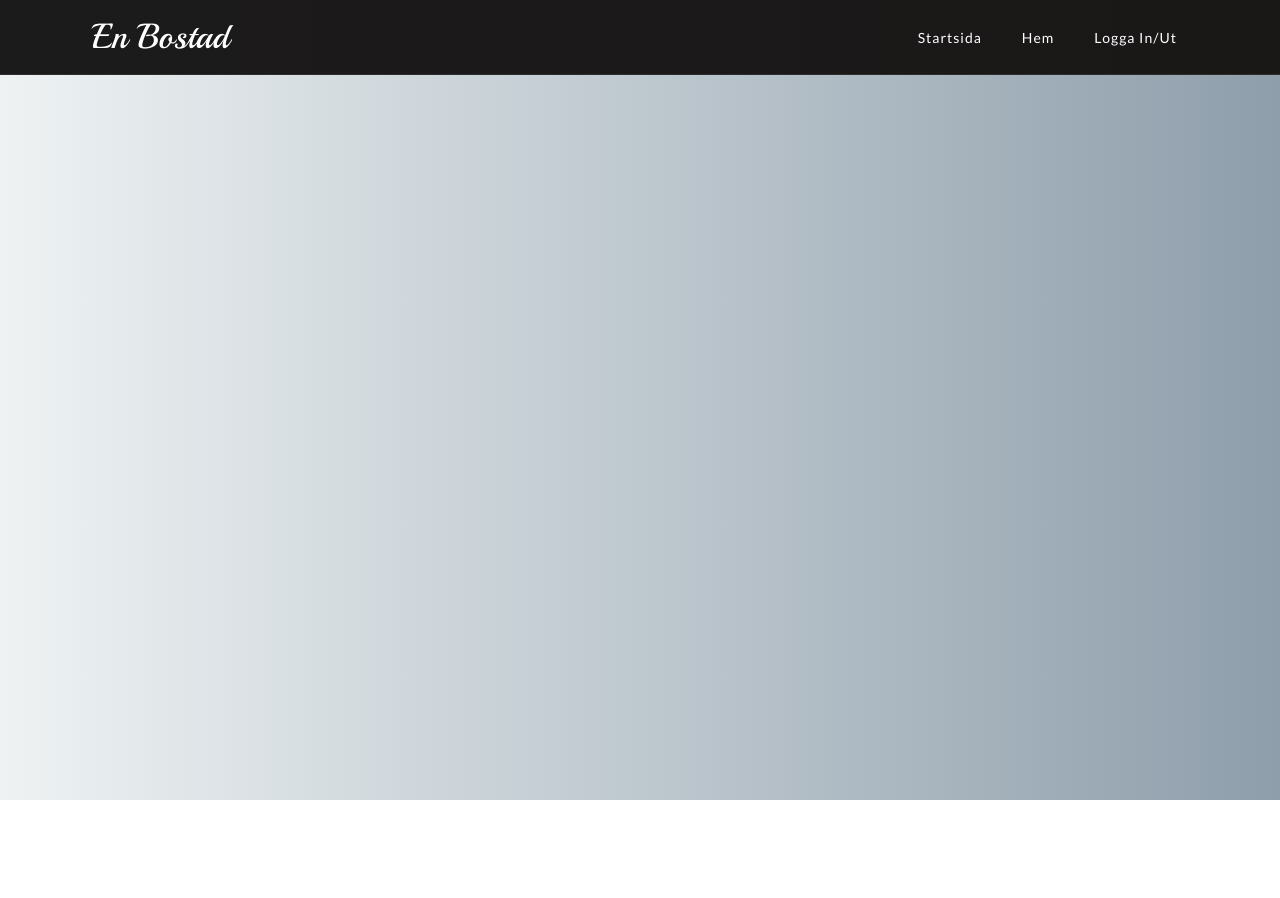
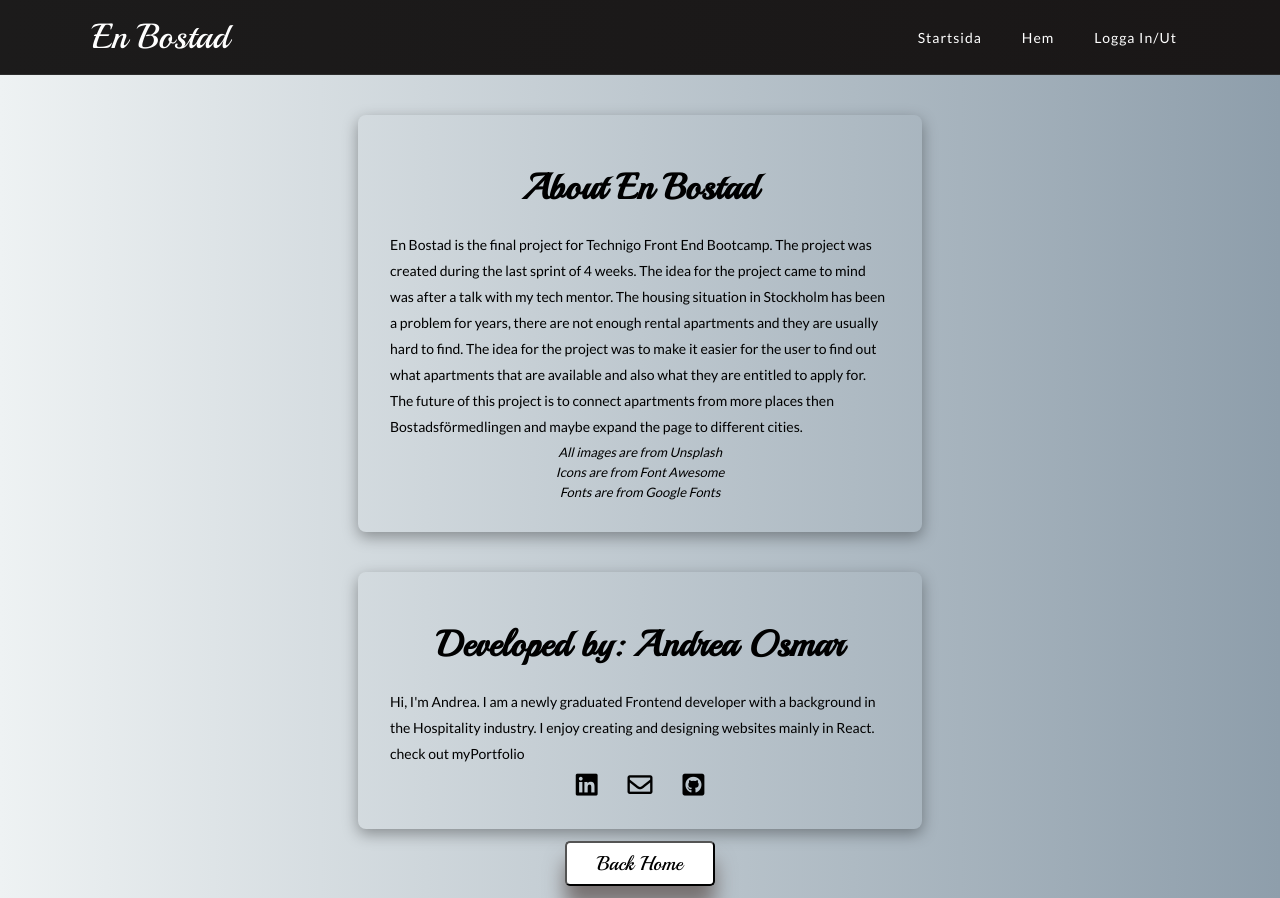
Before and after one commit to Andrea-Osmar/Final-Project-Frontend, a React (Create React App) app: page /info in a window 1280 px wide. Before the commit the page ends 800 px from the top, so only its background shows below. Built offline with nearby package versions, Linux system fonts and the light colour scheme; no server answers; what google-maps-react would draw is missing.

Commit message:
added info page

```diff
--- a/public/index.html
+++ b/public/index.html
@@ -28,7 +28,6 @@
   <body>
     <noscript>You need to enable JavaScript to run this app.</noscript>
     <div id="root"></div>
-
   </body>
 
 </html>
--- a/src/App.js
+++ b/src/App.js
@@ -8,6 +8,7 @@ import { List } from './Pages/List'
 import { Profile } from './Pages/Profile'
 import { StartPage } from './Pages/StartPage'
 import { Error } from './Components/Error'
+import { Info } from './Pages/Info'
 
 export const App = () => {
   return (
@@ -33,6 +34,9 @@ export const App = () => {
           <Route path='/error' exakt>
             <Error />
           </Route>
+          <Route path='/info' exakt>
+            <Info />
+          </Route>
         </Switch>
       </BrowserRouter>
     </main>
--- a/src/Components/Card.js
+++ b/src/Components/Card.js
@@ -44,7 +44,7 @@ export const Card = (props) => {
       <button className='list-location'>
         <img
           className='house-logo'
-          src='/pin.png'
+          src='/houses.png'
           alt='pin'
           onClick={props.onClick}
         />
@@ -58,14 +58,14 @@ export const Card = (props) => {
         <span>
           <i className='fas fa-circle'></i>
         </span>
-        <p>{data.Yta} kvm</p>
-        <span>
+        {data.Yta && <p>{data.Yta} kvm</p>}
+        {data.Yta && <span>
           <i className='fas fa-circle'></i>
-        </span>
-        <p>{data.Hyra} :-/månad</p>
-        <span>
+        </span>}
+        {data.Hyra && <p>{data.Hyra} SEK</p>}
+        {data.Hyra && <span>
           <i className='fas fa-circle'></i>
-        </span>
+        </span>}
         <a
           className='list-url'
           key={data.AnnonsId}
--- a/src/Components/Footer.js
+++ b/src/Components/Footer.js
@@ -1,4 +1,5 @@
 import React from 'react'
+import { Link } from 'react-router-dom'
 
 export const Footer = () => {
   return (
@@ -6,6 +7,11 @@ export const Footer = () => {
       <div className='footer-section'>
         <h5>Om Oss</h5>
         <p>Detta är ett projekt skapat för Technigo Bootcamp.</p>
+        <button className='footer-button'>
+          <Link to='/info' className='footer-button-link'>
+            Mer information
+          </Link>
+        </button>
       </div>
       <div className='footer-section'>
         <h5>Kontakta Oss</h5>
--- /dev/null
+++ b/src/Pages/Info.js
@@ -0,0 +1,40 @@
+import React from 'react'
+import { Link } from 'react-router-dom'
+
+export const Info = () => {
+  return (
+    <section className='info-wrapper'>
+      <div className='info-container'>
+        <h1 className='info-header'>About En Bostad</h1>
+        <p className='info-text'> En Bostad is the final project for <a href="https://www.technigo.io/" target="_blank" rel="noopener noreferrer">Technigo Front End Bootcamp. </a>
+            The project was created during the last sprint of 4 weeks.
+            The idea for the project came to mind was  after a talk with my tech mentor.
+            The housing situation in Stockholm has been a problem for years, there are not enough rental apartments and they are usually hard to find.
+            The idea for the project was to make it easier for the user to find out what apartments that are available and also what they are entitled to apply for.            The future of this project is to connect apartments from more places then Bostadsförmedlingen and maybe expand the page to different cities.
+        </p>
+        <p className='info-details'>All images are from <a href='https://unsplash.com/'>Unsplash</a></p>
+        <p className='info-details'>Icons are from <a href='https://fontawesome.com/'>Font Awesome</a></p>
+        <p className='info-details'>Fonts are from <a href='https://fonts.google.com/'>Google Fonts</a></p>
+      </div>
+
+        <div className='info-container'>
+          <h1 className='info-header'> Developed by: Andrea Osmar</h1>
+          <p className='info-text'>Hi, I'm Andrea. I am a newly graduated Frontend developer
+            with a background in the Hospitality industry.
+            I enjoy creating and designing websites mainly in React.
+            check out my
+          <a href='https://andreaosmar.netlify.app/'>Portfolio</a></p>
+          <div className='info-icons-wrapper'>
+          <span className='info-icons'><a href="https://www.linkedin.com/in/andrea-osmar-9855b6b1/"><i className="fab fa-linkedin" /></a></span>
+          <span className='info-icons'><a href="mailto:andrea88@live.se"><i className="far fa-envelope" /></a></span>
+          <span className='info-icons'><a href="https://github.com/Andrea-Osmar"><i className="fab fa-github-square" /></a></span>
+        </div>
+        </div>
+        <button className='start-button'>
+          <Link to='/home' className='start-button-link'>
+            Back Home
+          </Link>
+        </button>
+    </section>
+  )
+}
--- a/src/Pages/Profile.js
+++ b/src/Pages/Profile.js
@@ -55,8 +55,6 @@ export const Profile = () => {
     return <Error />
   }
 
-  const handleDelete = () => {}
-
   return (
     <>
       {loading && <Loader />}
@@ -66,8 +64,7 @@ export const Profile = () => {
           <div className="saved-wrapper">
             {savedApartmentList.map((saved) => (
               <div className="saved-card" key={saved.AnnonsId}>
-                <button className="saved-delete" onClick={() => handleDelete()}>
-                  {console.log(handleDelete)}
+                <button className="saved-delete">
                   <span>
                     <i className="far fa-times-circle" />
                   </span>
@@ -75,8 +72,8 @@ export const Profile = () => {
                 <h4>{saved.Gatuadress}</h4>
                 <p>{saved.Stadsdel}</p>
                 <p>{saved.AntalRum} Rum</p>
-                <p>{saved.Yta} kvm</p>
-                <p className="saved-card-details">{saved.Hyra} SEK</p>
+                {saved.Yta && <p>{saved.Yta} kvm</p>}
+                {saved.Hyra && <p className="saved-card-details">{saved.Hyra} SEK</p>}
                 <a
                   className="list-url"
                   href={`https://bostad.stockholm.se/${saved.Url}`}
--- a/src/Pages/StartPage.js
+++ b/src/Pages/StartPage.js
@@ -1,6 +1,7 @@
 import React from 'react'
 import { Link } from 'react-router-dom'
 import { Footer } from '../Components/Footer'
+
 export const StartPage = () => {
   return (
     <>
--- a/src/index.css
+++ b/src/index.css
@@ -137,19 +137,21 @@ ul {
 
 .start-button {
   padding: 5px;
-  margin: 10px;
+  margin: 12px;
   border-radius: 5px;
   text-decoration: none;
   background-color: white;
-  height: 40px;
+  height: 45px;
+  width: 150px;
   box-shadow: 0 20px 20px 0 #777171;
+  font-size: 20px;
+  font-family: 'Playball', cursive;
 }
 
-.start-button-link {
+.start-button-link,
+.footer-button-link {
   text-decoration: none;
   color: black;
-  font-family: 'Playball', cursive;
-  font-size: 20px;
 }
 
 .start-text {
@@ -306,7 +308,6 @@ ul {
 
 .house-marker img,
 .house-logo {
-  width: 17px;
   height: 25px;
 }
 
@@ -355,6 +356,7 @@ ul {
 }
 
 /* INPUT FIELDS */
+
 .input {
 	display: flex;
 	align-items: center;
@@ -399,7 +401,8 @@ input::placeholder {
 .button-sign-out:hover,
 .error-button:hover,
 .button:hover,
-.start-button {
+.start-button:hover,
+.footer-button:hover {
 	cursor: pointer;
 	background-color: #8e9eab;
 }
@@ -512,6 +515,11 @@ input::placeholder {
   margin-right: 13px;
 }
 
+.footer-button {
+  padding: 3px;
+  font-family: 'Lato', sans-serif;
+}
+
 /* LOADER */
 
 .loader {
@@ -523,6 +531,15 @@ input::placeholder {
 .rotate {
   width: 300px;
   animation: rotation 8s infinite linear;
+}
+
+@keyframes rotation {
+  from {
+    transform: rotate(0deg);
+  }
+  to {
+    transform: rotate(359deg);
+  }
 }
 
 /* ERROR PAGE */
@@ -542,13 +559,54 @@ input::placeholder {
   margin-top: 25px;
 }
 
-@keyframes rotation {
-  from {
-    transform: rotate(0deg);
-  }
-  to {
-    transform: rotate(359deg);
-  }
+/* INFO PAGE */
+
+.info-wrapper {
+  display: flex;
+  flex-direction: column;
+  align-items: center;
+}
+.info-header {
+  font-family: 'Playball', cursive;
+  color: black;
+  text-shadow: none;
+}
+
+.info-container {
+  flex-direction: column;
+  display: flex;
+  justify-content: center;
+  align-items: center;
+  box-shadow: rgb(0 0 0 / 35%) 0px 5px 15px;
+  margin: 40px 0 0 0;
+  padding: 30px;
+  border-radius: 8px;
+}
+
+.info-text {
+  max-width: 500px;
+  line-height: 26px;
+  font-size: 14px;
+}
+
+.info-details {
+  font-style: italic;
+
+}
+
+.info-container a {
+  text-decoration: none;
+  color: #000;
+}
+
+.info-container a:hover {
+  text-decoration: underline;
+  cursor: pointer;
+}
+
+.info-icons {
+  font-size: 25px;
+  margin: 0 15px;
 }
 
 /* MEDIA QUERIES */
@@ -565,6 +623,9 @@ input::placeholder {
 
 .wrap {
   margin: 0 0 10px 40px;
+}
+.rotate {
+  width: 150px;
 }
 }
 
```
